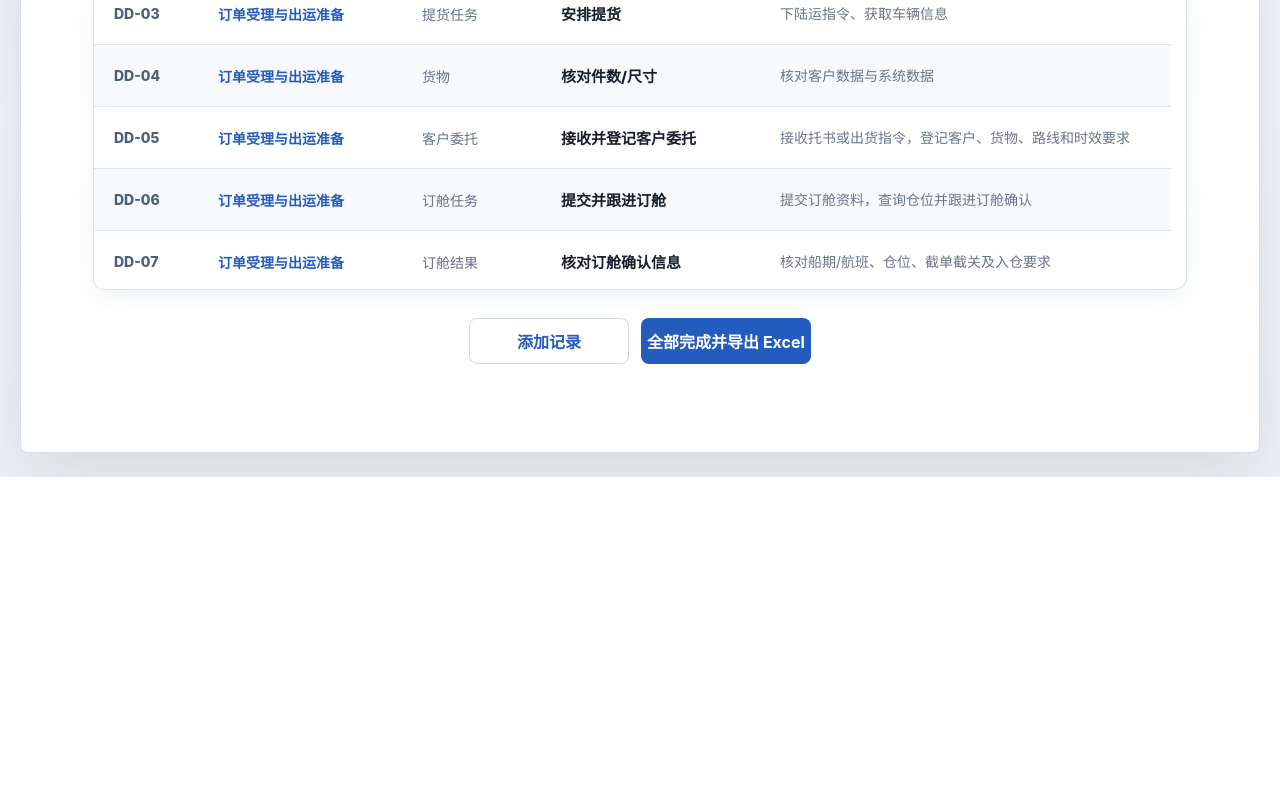
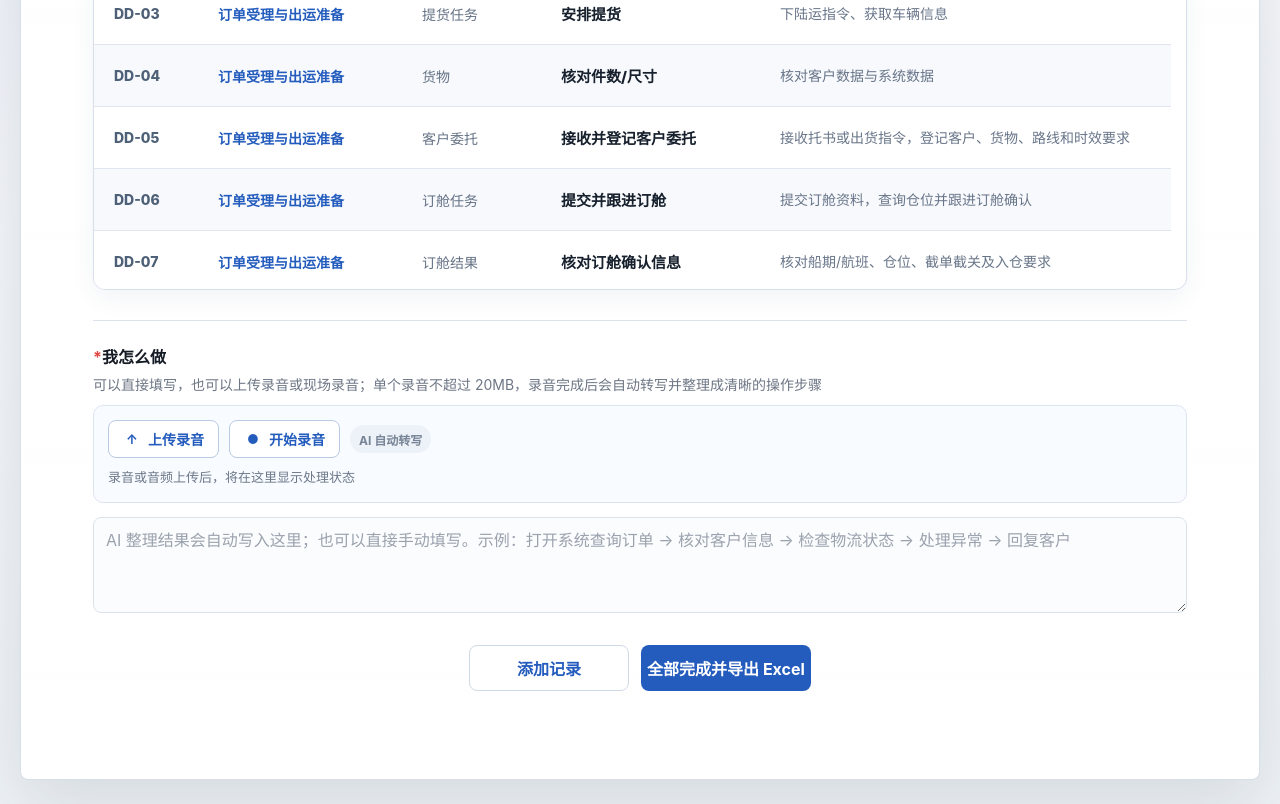
Before and after one commit to l2636573915-art/muqiao-hub, a website: page index.html in a window 1280 px wide. Shown: the part 793-1597 px from the top of the page. Before the commit the page ends 1270 px from the top, so only its background shows below. Drawn offline with Linux system fonts and the light colour scheme.

Commit message:
Keep 我怎么做 section always visible

```diff
--- a/index.html
+++ b/index.html
@@ -47,7 +47,7 @@
           </section>
         </div>
 
-        <div class="field process-field" id="processField" hidden>
+        <div class="field process-field" id="processField">
           <label for="process"><span class="required">*</span>我怎么做</label>
           <p class="help">可以直接填写，也可以上传录音或现场录音；单个录音不超过 20MB，录音完成后会自动转写并整理成清晰的操作步骤</p>
 
@@ -111,5 +111,15 @@
     <script src="presets.js"></script>
     <script src="app.js"></script>
     <script src="ai.js"></script>
+    <script>
+      (() => {
+        const field = document.querySelector("#processField");
+        if (!field) return;
+        field.hidden = false;
+        new MutationObserver(() => {
+          if (field.hidden) field.hidden = false;
+        }).observe(field, { attributes: true, attributeFilter: ["hidden"] });
+      })();
+    </script>
   </body>
 </html>
```
